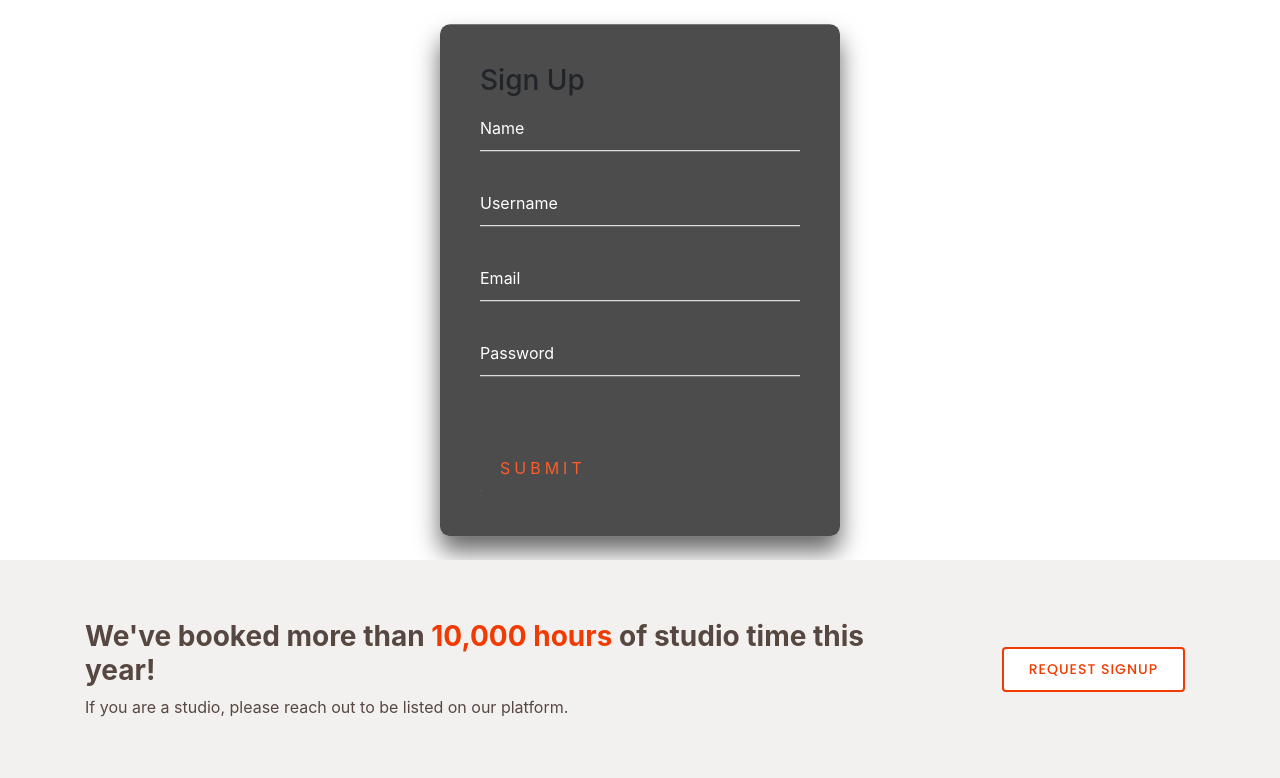
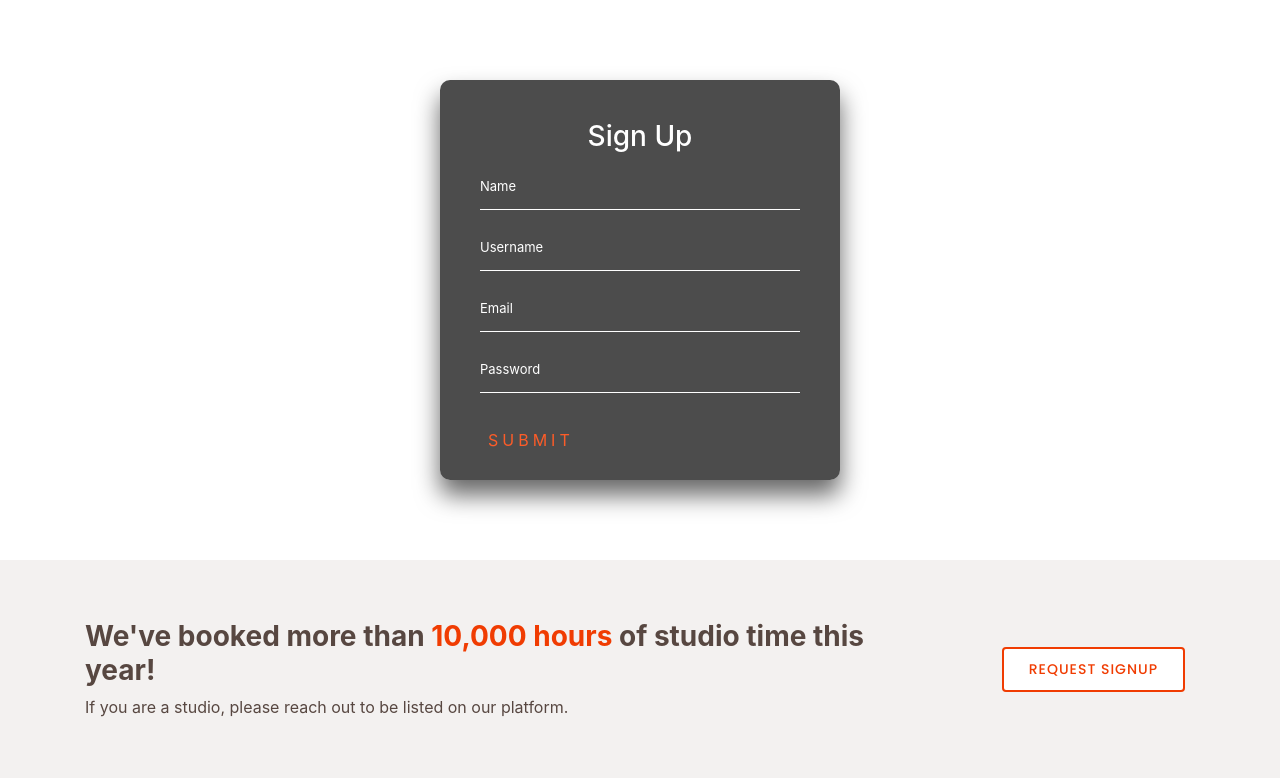
Before and after one commit to j0sephsasson/studio-lock, a Flask app: page /signup in a window 1280 px wide. Shown: the part 111-889 px from the top of the page. Run offline with Flask 2, Linux system fonts and the light colour scheme; some libraries are stand-ins or nearby versions; some web fonts are replaced.

Commit message:
fixed overflow error on signup box

```diff
--- a/app/static/css/style.css
+++ b/app/static/css/style.css
@@ -1420,22 +1420,46 @@
 
 
 /* SIGNUP */
-
 .signup-box {
   position: absolute;
   top: 50%;
   left: 50%;
   width: 400px;
+  height: 400px;
   padding: 40px;
   transform: translate(-50%, -50%);
   background: rgba(0,0,0,.7);
   box-sizing: border-box;
   box-shadow: 0 15px 25px rgba(0,0,0,.6);
   border-radius: 10px;
-}
-
-.signup-box h2 {
-  margin: 0 0 30px;
+  overflow-y: scroll;
+}
+.signup-box::-webkit-scrollbar {
+  width: 10px;
+}
+
+.signup-box::-webkit-scrollbar-track {
+  background: rgb(179, 177, 177);
+  border-radius: 10px;
+}
+
+.signup-box::-webkit-scrollbar-thumb {
+  background: rgb(136, 136, 136);
+  border-radius: 10px;
+}
+
+.signup-box::-webkit-scrollbar-thumb:hover {
+  background: rgb(100, 100, 100);
+  border-radius: 10px;
+}
+
+.signup-box::-webkit-scrollbar-thumb:active {
+  background: rgb(68, 68, 68);
+  border-radius: 10px;
+}
+
+.signup-box h3 {
+  margin: 0 0 15px;
   padding: 0;
   color: #fff;
   text-align: center;
@@ -1447,10 +1471,10 @@
 
 .signup-box .user-box input {
   width: 100%;
-  padding: 10px 0;
+  padding: 8px 0;
   font-size: 16px;
   color: #fff;
-  margin-bottom: 30px;
+  margin-bottom: 20px;
   border: none;
   border-bottom: 1px solid #fff;
   outline: none;
@@ -1460,8 +1484,8 @@
   position: absolute;
   top:0;
   left: 0;
-  padding: 10px 0;
-  font-size: 16px;
+  padding: 8px 0;
+  font-size: 13px;
   color: #fff;
   pointer-events: none;
   transition: .5s;
@@ -1475,39 +1499,39 @@
   font-size: 12px;
 }
 
-.signup-box form a {
+#signup-btn {
   position: relative;
   display: inline-block;
-  padding: 10px 20px;
+  padding: 5px 8px;
   color: #fd5c28;
   font-size: 16px;
   text-decoration: none;
   text-transform: uppercase;
   overflow: hidden;
   transition: .5s;
-  margin-top: 40px;
+  margin-top: 10px;
   letter-spacing: 4px
 }
 
-.signup-box a:hover {
+#signup-btn:hover {
   background: #fd5c28;
   color: #fff;
   border-radius: 5px;
 }
 
-.signup-box a span {
+#signup-btn span {
   position: absolute;
   display: block;
 }
 
-.signup-box a span:nth-child(1) {
+#signup-btn span:nth-child(1) {
   top: 0;
   left: -100%;
   width: 100%;
   height: 2px;
 }
 
-.signup-box a span:nth-child(2) {
+#signup-btn span:nth-child(2) {
   top: -100%;
   right: 0;
   width: 2px;
@@ -1515,7 +1539,7 @@
   background: linear-gradient(180deg, transparent, #fd5c28);
 }
 
-.signup-box a span:nth-child(3) {
+#signup-btn span:nth-child(3) {
   bottom: 0;
   right: -100%;
   width: 100%;
@@ -1523,7 +1547,7 @@
   background: linear-gradient(270deg, transparent, #fd5c28);
 }
 
-.signup-box a span:nth-child(4) {
+#signup-btn span:nth-child(4) {
   bottom: -100%;
   left: 0;
   width: 2px;
```
